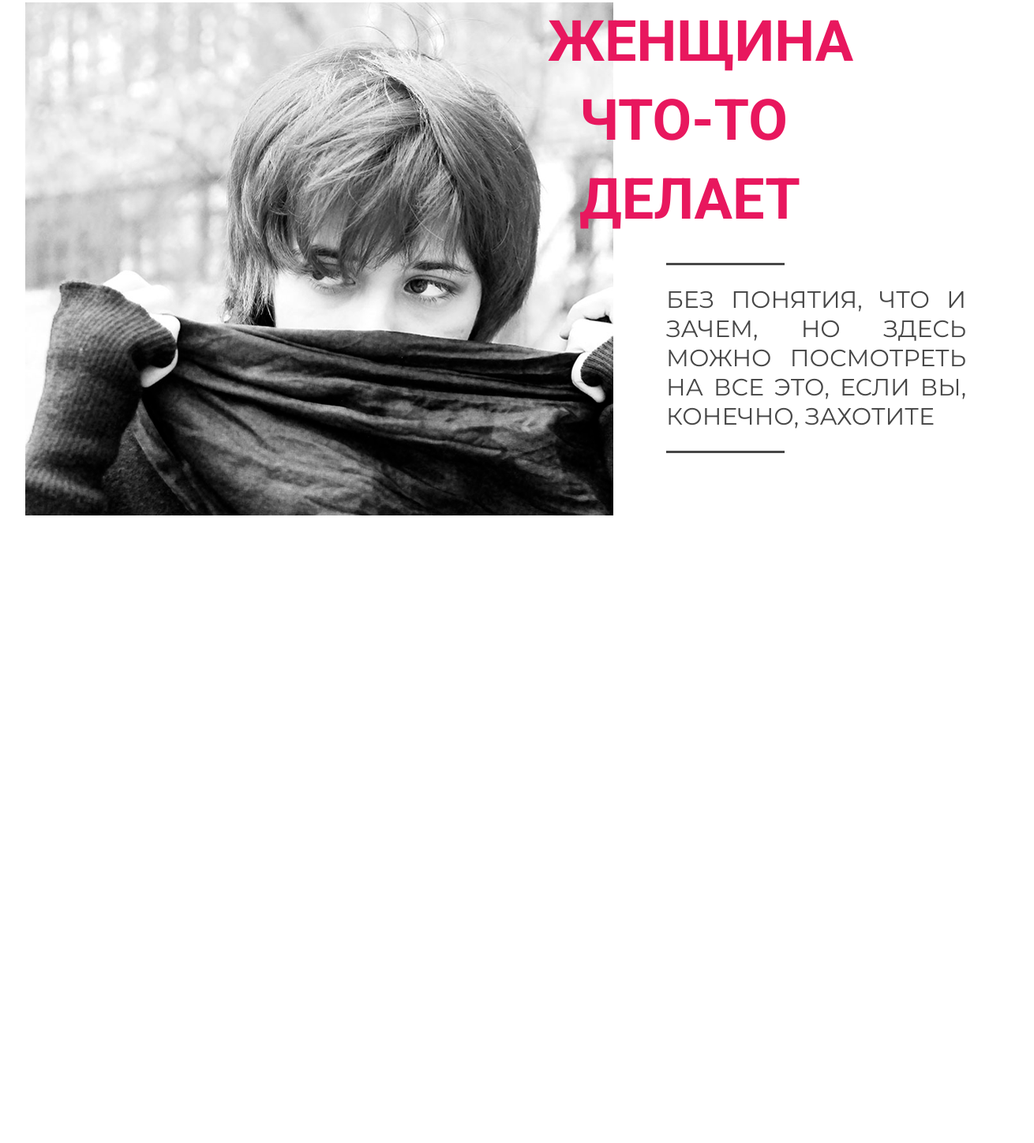
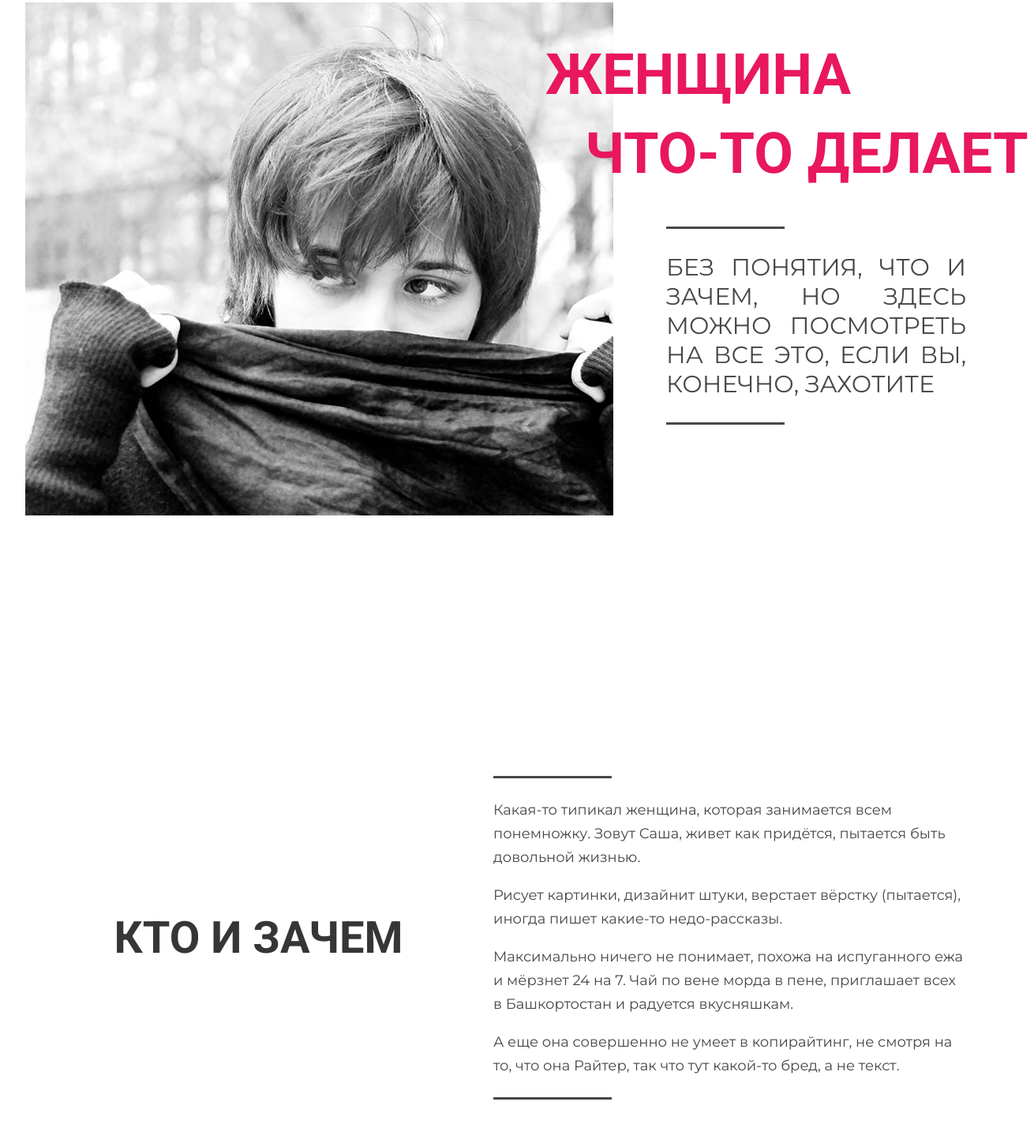
Before and after one commit to reverzz/reverzz.github.io, a plain HTML site: page index.html in a window 1280 px wide. Shown: the part 132-1580 px from the top of the page at 79% size, 1310 px wide, since content can reach past the window. Before the commit the page ends 920 px from the top, so only its background shows below. Drawn offline with Linux system fonts and the light colour scheme.

Commit message:
Add files via upload

```diff
--- a/css/default.css
+++ b/css/default.css
@@ -49,12 +49,10 @@ body {
 /* header */
 
 .header {
-  height: 100vh;
   max-width: 1360px;
   margin: 0 auto;
   display: flex;
   justify-content: space-between;
-  background: #fff;
   width: 100%;
   height: 120px;
   padding: 0 2rem;
@@ -67,6 +65,12 @@ body {
   text-decoration: none;
   font-weight: 700;
   font-family: 'Roboto', sans-serif;
+  line-height: 100px;
+}
+
+.white_logo {
+  color: #fff;
+  text-transform: uppercase;
 }
 
 /* menu */
@@ -96,8 +100,8 @@ body {
   color: #E8175E;
 }
 
-/* about */
-.about {
+/* main page */
+.main_page {
   width: 100%;
   max-width: 1360px;
   height: 100vh;
@@ -106,49 +110,96 @@ body {
   justify-content: space-between;
 }
 
-.photo_about {
+.photo_main_page {
   max-height: 650px;
   margin: 0 2rem;
 }
 
-.text_about {
+.text_main_page {
   text-transform: uppercase;
   width: 100%;
-  margin-left: -30px;
+  margin: -30px;
 }
 
-.over_photo_p1 {
-  margin-left: -85px;
-  line-height: 100px;
+.over_photo {
+  margin-left: -88px;
 }
 
-.over_photo_p2 {
-  margin-left: -45px;
-  line-height: 100px;
+.over_photo span {
+  display: block;
+  margin-left: 50px;
 }
 
-.info {
+.main_page_info {
   font-family: 'Montserrat', sans-serif;
   width: 380px;
   text-align: justify;
   font-size: 30px;
-  margin-left: 65px;
+  margin: -30px 65px;
 }
 
-.info:before {
+.main_page_info:before,
+.main_page_info:after {
   content: "";
   display: block;
   width: 150px;
   height: 3px;
   background-color: #474747;
-  margin-bottom: 25px;
+  margin: 25px 0;
 }
 
-.info:after {
+/* about */
+.about {
+  width: 100%;
+  max-width: 1360px;
+  height: 100vh;
+  display: flex;
+  justify-content: space-between;
+}
+
+.about_title {
+  display: flex;
+  align-items: center;
+  width: 50%;
+  margin-left: 30px;
+}
+
+.about_info {
+  display: flex;
+  align-items: center;
+  width: 50%;
+  margin-right: 60px;
+  line-height: 30px;
+  font-family: 'Montserrat', sans-serif;
+}
+
+.about_content:before,
+.about_content:after {
   content: "";
   display: block;
   width: 150px;
   height: 3px;
   background-color: #474747;
-  margin-top: 25px;
+  margin: 25px 0;
 }
+
+.title {
+  text-transform: uppercase;
+  font-weight: 700;
+  font-size: 56px;
+  color: #363636;
+  margin: 0 auto;
+}
+
+/* footer */
+.footer {
+  margin: 0 auto;
+  display: flex;
+  justify-content: center;
+  align-items: center;
+  flex-flow: column wrap;
+  background: #474747;
+  width: 100%;
+  height: 230px;
+  padding: 0 2rem;
+}
--- a/index.html
+++ b/index.html
@@ -2,7 +2,7 @@
 <html>
   <head>
     <meta charset="utf-8">
-    <title>Reverzz</title>
+    <title></title>
     <link rel="stylesheet" href="/css/default.css">
   </head>
   <body>
@@ -19,17 +19,43 @@
       </nav>
     </header>
     <div class="section">
-      <div class="about">
-        <img class="photo_about" src="imgs/images/about_03.png">
-        <div class="text_about">
-          <h1 class="logo over_photo_p1">Женщина</h1>
-          <h1 class="logo over_photo_p2">Что-то делает</h1>
-          <p class="info">Без понятия, что и зачем, но здесь можно посмотреть на все это, если вы, конечно, захотите</p>
+      <div class="main_page">
+        <img class="photo_main_page" src="imgs/images/about_03.png">
+        <div class="text_main_page">
+         <div class="logo over_photo">
+            <p>Женщина
+              <span>
+                Что-то делает
+              </span>
+            </p>
+          </div>
+          <div class="main_page_info">
+            <p>Без понятия, что и зачем, но здесь можно посмотреть на все это, если вы, конечно, захотите</p>
+          </div>
+        </div>
       </div>
     </div>
 
+    <div class="section">
+      <div class="about">
+        <div class="about_title">
+          <p class="title">Кто и зачем</p>
+        </div>
+        <div class="about_info">
+          <div class="about_content">
+            <p>Какая-то типикал женщина, которая занимается всем понемножку. Зовут Саша, живет как придётся, пытается быть довольной жизнью.</p>
+            <p>Рисует картинки, дизайнит штуки, верстает вёрстку (пытается), иногда пишет какие-то недо-рассказы.</p>
+            <p>Максимально ничего не понимает, похожа на испуганного ежа и мёрзнет 24 на 7. Чай по вене морда в пене, приглашает всех в Башкортостан и радуется вкусняшкам.</p>
+            <p>А еще она совершенно не умеет в копирайтинг, не смотря на то, что она Райтер, так что тут какой-то бред, а не текст.</p>
+          </div>
+        </div>
+      </div>
+    </div>
 
-    </div>
+    <footer class="footer">
+      <h1 class="logo white_logo">Reverzz</h1>
+      <p class="white_logo">Реверсирует сайты с 2020 года</p>
+    </footer>
    </div>
 
 
```
Lines whose indentation alone changed are shown as unchanged.
